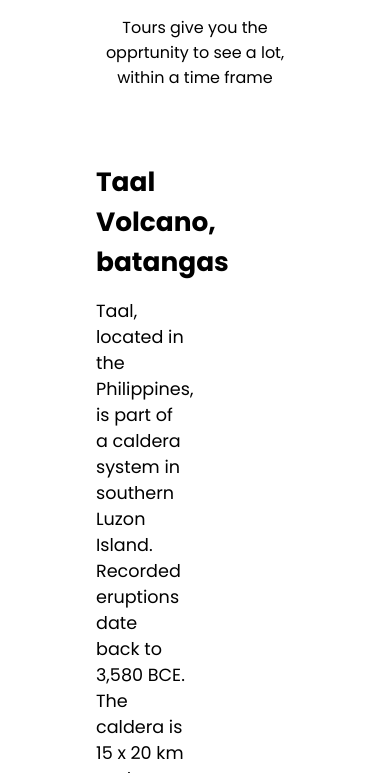
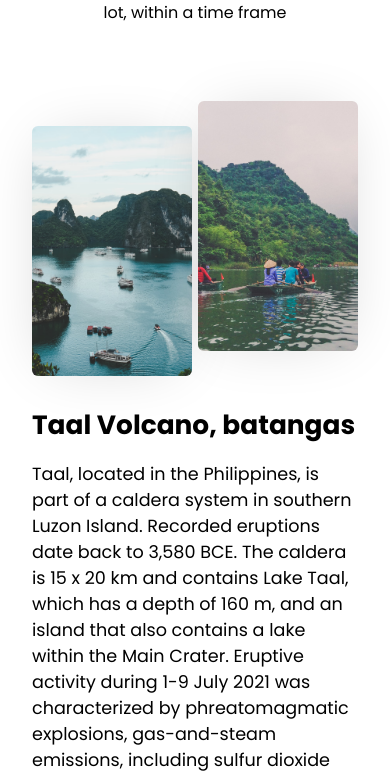
Before and after one commit to fmfahath/tourism-website, a React (Create React App) app: page / in a window 390 px wide. Shown: the part 1037-1810 px from the top of the page. Built offline with nearby package versions, Linux system fonts and the light colour scheme.

Commit message:
Description.js media query added

```diff
--- a/src/components/destination-styles.css
+++ b/src/components/destination-styles.css
@@ -26,6 +26,7 @@
 }
 
 .image{
+    width: 50%;
     display: flex;
     justify-content: space-between;
     position: relative;
@@ -34,7 +35,7 @@
 
 .image img{
    width: 49%;
-   height: 350px;
+   height: 450px;
    object-fit: cover;
    border-radius: 6px;
    box-shadow: -1px  1px 62px -18px rgba(0,0,0, 0.2);
@@ -45,3 +46,58 @@
     top: -10%;
     right: 0;
 }
+
+@media  screen and (max-width: 1100px){
+
+    .destination{
+        margin: 1.5rem 2rem;
+    }
+
+    .first-des{
+        display: block;
+    }
+
+    .des-text{
+        width: 100%;
+        margin-bottom: 50px;
+    }
+
+
+    .image{
+        width: 100%;
+        margin: 1.8rem 0;
+    }
+
+    .image  img{
+        height: 250px;
+    }
+
+}
+
+
+@media  screen and (max-width: 850px){
+
+    .destination{
+        margin: 1.5rem 2rem;
+    }
+
+    .first-des{
+        display: flex;
+        flex-direction: column-reverse;
+    }
+
+    .des-text{
+        width: 100%;
+    }
+
+
+    .image{
+        width: 100%;
+        margin: 1.8rem 0;
+    }
+
+    .image  img{
+        height: 250px;
+    }
+
+}
```
